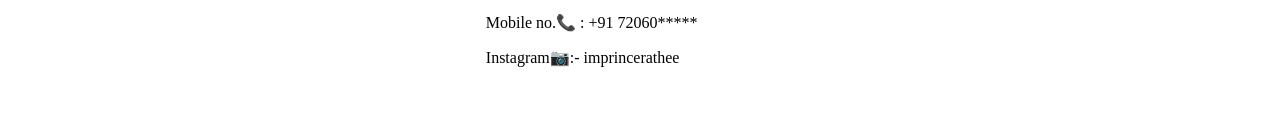
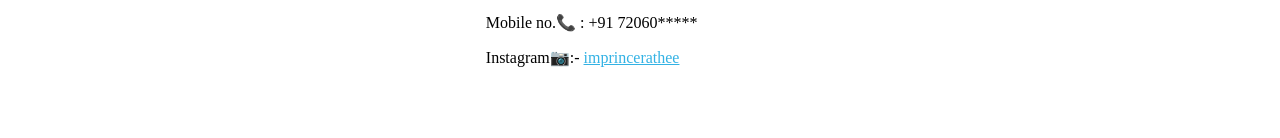
Before and after one commit to imprincerathee/ratheeportfolio129.github.io, a plain HTML site: page contact.html in a window 1280 px wide. Shown: the part 160-298 px from the top of the page. Drawn offline with Linux system fonts and the light colour scheme.

Commit message:
added my ig profile

```diff
--- a/contact.html
+++ b/contact.html
@@ -25,7 +25,7 @@
             <div class="contact">
                 <p>Email address💌 : <a>ratheegaming69@gmail.com</a></p>
                 <p>Mobile no.📞 : +91 72060*****</p>
-                <p>Instagram📷:- imprincerathee</p>
+                <p>Instagram📷:- <a href="https://instagram.com/imprincerathee?igshid=MzMyNGUyNmU2YQ==" >imprincerathee</a></p>
 
             </div>
         </div>
```
